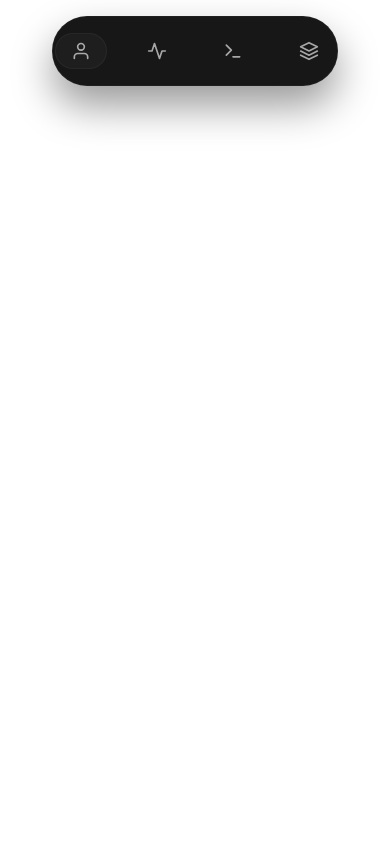
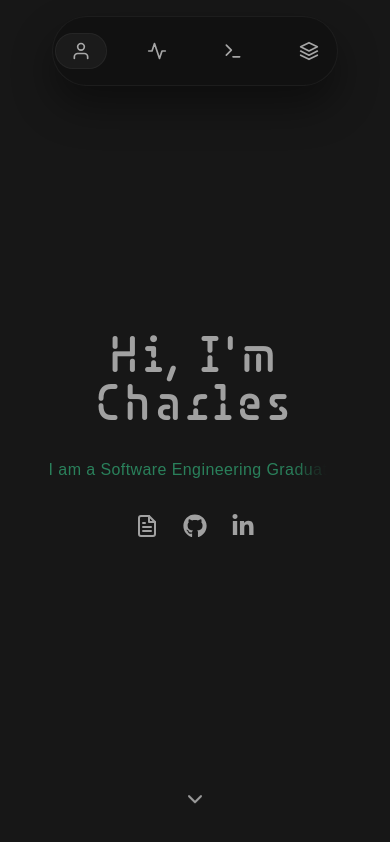
Before and after one commit to eimcharles/eimcharles.github.io, a React (Vite) app: page / in a window 390 px wide. Built offline with nearby package versions, Linux system fonts and the light colour scheme; a web font is replaced by a local one.

Commit message:
feat(hero): add responsive hero component with animated introduction text and social icons.

```diff
--- a/src/App.jsx
+++ b/src/App.jsx
@@ -1,10 +1,12 @@
 import { useState } from 'react';
 import Navbar from './components/Navbar';
+import Hero from './components/Hero';
 
 function App() {
   return (
       <>
         <Navbar/>
+        <Hero/>
       </>
   )
 }
--- /dev/null
+++ b/src/components/Hero.jsx
@@ -0,0 +1,81 @@
+import React, { useEffect, useState } from 'react';
+import { motion, AnimatePresence } from 'framer-motion';
+import { heroData } from '../data/heroData';
+import { FaLinkedinIn, FaGithub } from 'react-icons/fa6';
+import { FiFileText, FiChevronDown } from "react-icons/fi";
+
+const Hero = () => {
+
+  const [index, setIndex] = useState(0);
+  const CHARACTER_DELAY = 0.050;
+  const SENTENCE_FADE_OUT_DELAY = 0.25;
+  const SUBHEADING_ELEMENT_DELAY = 3500;
+
+  useEffect(() => {
+    const intervalId = setInterval(() => {
+      setIndex((prev) => (prev + 1) % heroData.length);
+    }, SUBHEADING_ELEMENT_DELAY);
+    return () => clearInterval(intervalId);
+  }, []);
+
+  return (
+    <section id="home" className="relative flex flex-col justify-center items-center p-4 md:p-8 min-h-screen bg-neutral-900 w-full overflow-hidden select-none">
+      <div className="flex flex-col justify-center items-center w-full max-w-7xl mx-auto text-center">
+
+        {/* Main Header */}
+        <div className="flex flex-col items-center gap-6 my-6 w-full">
+          <h1 className="font-kola text-5xl md:text-6xl lg:text-7xl text-neutral-400 tracking-widest transition-all duration-500 ease-in-out">
+            Hi, I'm Charles
+          </h1>
+
+          {/* Subheader */}
+          <div className="w-full max-w-2xl text-center flex justify-center items-center overflow-hidden min-h-10
+                          transition-all duration-500 ease-in-out">
+            <AnimatePresence mode="wait">
+              <motion.div
+                key={index}
+                exit={{ opacity: 0 }}
+                transition={{ duration: SENTENCE_FADE_OUT_DELAY, ease: "easeInOut"}}
+                className="flex flex-wrap justify-center items-center gap-2.5">
+                <div className="flex flex-wrap justify-center items-center relative">
+                  {heroData[index].split("").map((letter, i) => (
+                      <motion.span
+                        key={`${index}-${i}`}
+                        initial={{ opacity: 0 }}
+                        animate={{ opacity: 1 }}
+                        transition={{ delay: i * CHARACTER_DELAY, duration: 0.25 , ease: "easeInOut"}}
+                        className="relative inline-block font-chillax text-md md:text-xl lg:text-2xl text-[#2a805b] tracking-wide whitespace-pre">
+                        {letter}
+                      </motion.span>
+                  ))}
+                </div>
+              </motion.div>
+            </AnimatePresence>
+          </div>
+        </div>
+
+        {/* CV and Social Links */}
+        <div className="flex flex-row items-center gap-6 md:gap-8">
+          <a href="#resume" className="text-neutral-400 hover:text-neutral-200 hover:-translate-y-0.5 hover:scale-105 transition-all duration-500 ease-out" title="View Resume">
+            <FiFileText className="text-2xl"/>
+          </a>
+
+          <a href="https://github.com/eimcharles" target="_blank" rel="noreferrer" className="text-neutral-400 hover:text-neutral-200 hover:-translate-y-0.5 hover:scale-105 transition-all duration-500 ease-out" title="GitHub Profile">
+            <FaGithub className="text-2xl"/>
+          </a>
+
+          <a href="https://www.linkedin.com/in/charles-eimer" target="_blank" rel="noreferrer" className="text-neutral-400 hover:text-neutral-200 hover:-translate-y-0.5 hover:scale-105 transition-all duration-500 ease-out" title="LinkedIn Profile">
+            <FaLinkedinIn className="text-2xl"/>
+          </a>
+        </div>
+      </div>
+
+      {/* Scroll Call-to-Action Indicator */}
+      <div className="absolute bottom-8 left-1/2 -translate-x-1/2 flex flex-col items-center gap-2 animate-bounce">
+        <FiChevronDown className="text-2xl text-neutral-400"/>
+      </div>
+    </section>
+  );
+};
+
+export default Hero;
--- a/src/components/Navbar.jsx
+++ b/src/components/Navbar.jsx
@@ -11,7 +11,7 @@ const Navbar = () => {
     <nav className="fixed top-0 left-0 right-0 z-50 flex justify-center items-center p-4 md:p-6 sm:w-full select-none">
       <div className="flex flex-row justify-center items-center px-4 py-4 gap-6 md:gap-8 w-full max-w-[80%] md:max-w-2xl
                       font-chillax text-sm md:text-base
-                      rounded-full border border-neutral-800/60 bg-neutral-900
+                      rounded-full border border-neutral-800/60 bg-neutral-950/40
                       backdrop-blur-md shadow-[0_20px_40px_rgba(0,0,0,0.4)]
                       transition-all duration-500 ease-in-out">
 
--- /dev/null
+++ b/src/data/heroData.js
@@ -0,0 +1,6 @@
+export const heroData = [
+    "Welcome to my personal portfolio.",
+    "I am a Software Engineering Graduate.",
+    "I enjoy building user-friendly software.",
+    "Let's connect!",
+  ];
```
